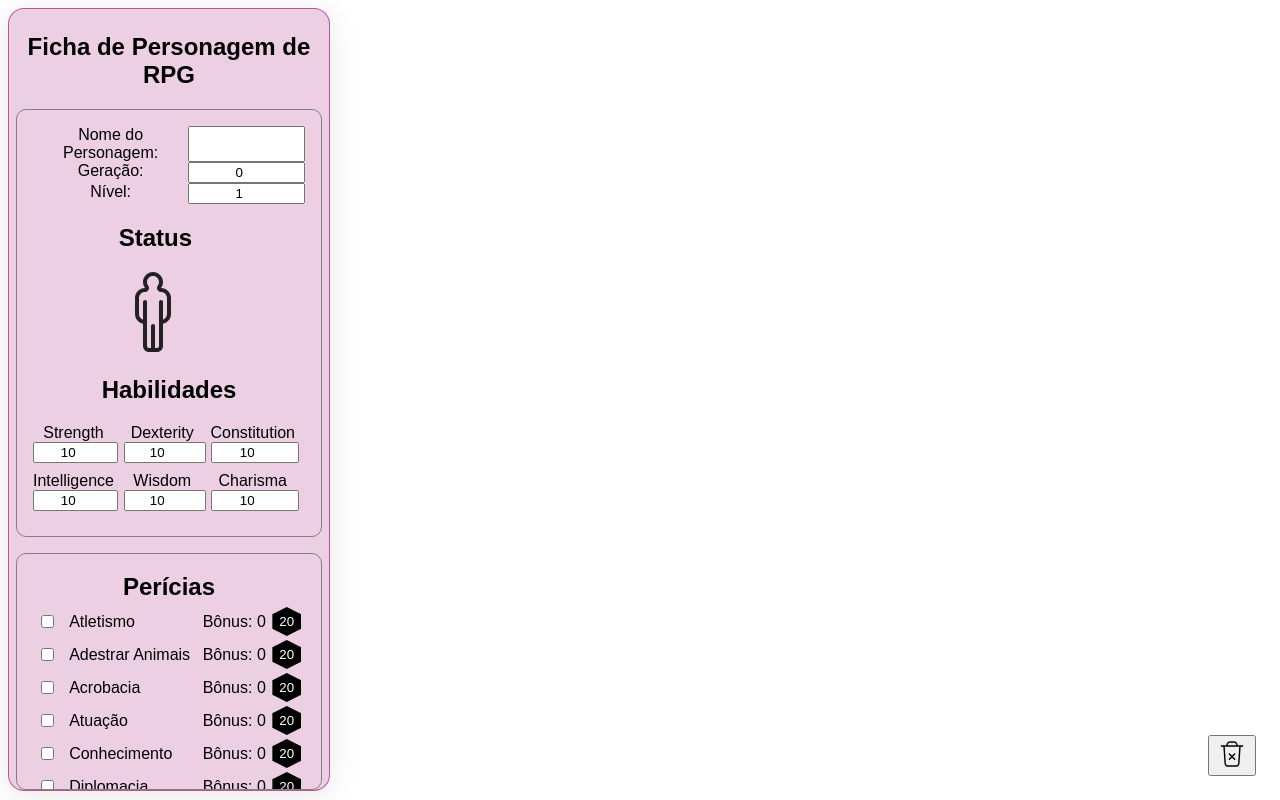
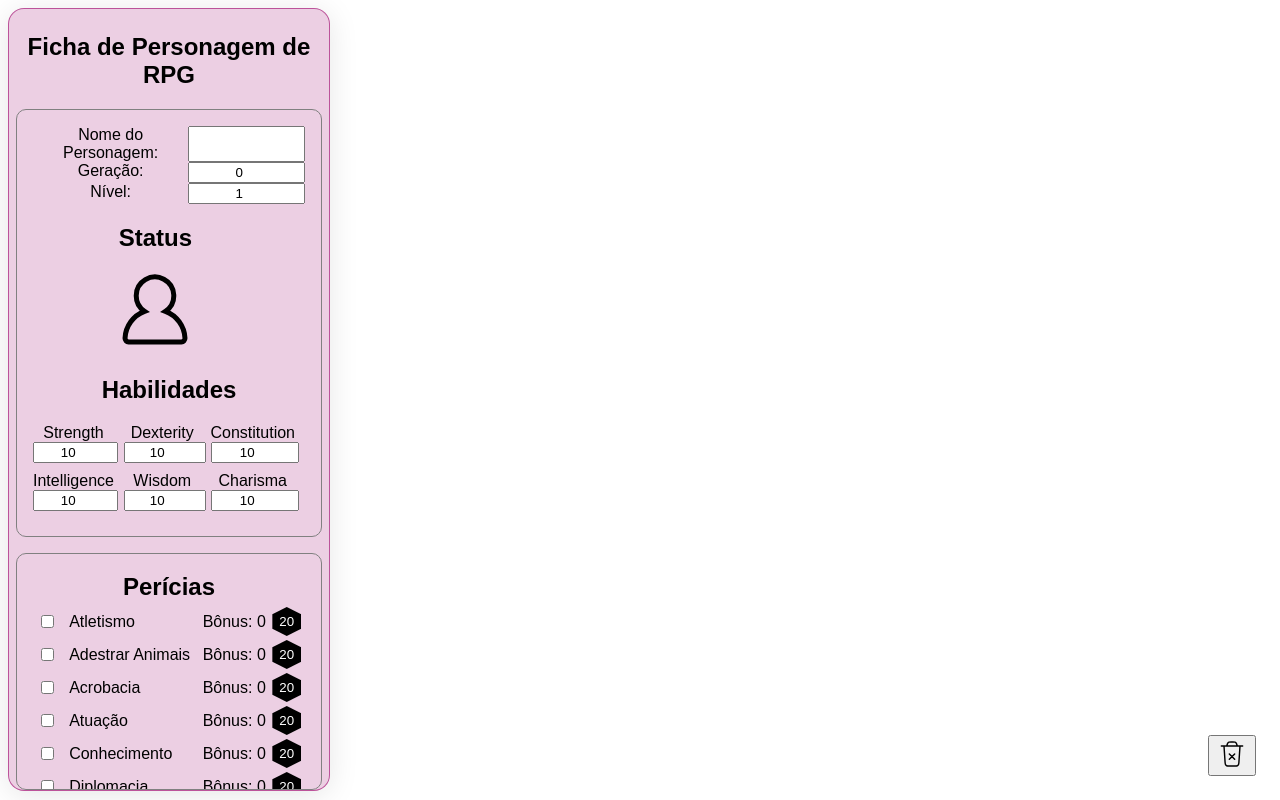
Before and after one commit to gmesmo/resonancerpg, a React (Create React App) app: page / in a window 1280 px wide. Built offline with nearby package versions, Linux system fonts and the light colour scheme.

Commit message:
Changes to be committed: 	modified:   debug.log 	modified:   src/components/Icons/Icons.jsx

```diff
--- a/src/components/Icons/Icons.jsx
+++ b/src/components/Icons/Icons.jsx
@@ -36,38 +36,17 @@ const Trash = (props) => {
 const Body = ({ current, max, size }) => {
   return (
     <svg
+      viewBox="0 0 16 16"
+      fill="none"
+      stroke="currentColor"
+      height={`${size}px`}
       width={`${size}px`}
-      height={`${size}px`}
-      viewBox="0 0 20.00 20.00"
-      version="1.1"
-      xmlns="http://www.w3.org/2000/svg"
-      fill="#000000"
     >
-      <g id="SVGRepo_bgCarrier" stroke-width="0"></g>
-      <g
-        id="SVGRepo_tracerCarrier"
-        strokeLinecap="round"
-        strokeLinejoin="round"
-      ></g>
-      <g id="SVGRepo_iconCarrier">
-        {" "}
-        <g id="layer1">
-          {" "}
-          <path
-            d="M 9.5 0 C 8.1252105 0 7 1.1252105 7 2.5 C 7 3.0633617 7.1940199 3.5807403 7.5117188 4 L 7.5 4 C 6.1252115 4 5 5.12521 5 6.5 L 5 10.5 C 5 11.702941 5.8636264 12.715051 7 12.949219 L 7 18.5 C 7 19.328427 7.6715729 20 8.5 20 L 10.5 20 C 11.328427 20 12 19.328427 12 18.5 L 12 12.949219 L 12.001953 12.949219 C 13.138233 12.715051 14 11.702941 14 10.5 L 14 6.5 C 14 5.12521 12.874789 4 11.5 4 L 11.488281 4 C 11.805982 3.5807403 12 3.0633617 12 2.5 C 12 1.1252105 10.87479 0 9.5 0 z M 9.5 1 C 10.33435 1 11 1.6656505 11 2.5 C 11 2.8417718 10.877896 3.1436223 10.71875 3.3574219 C 10.559605 3.5712214 10.488843 3.7827376 10.488281 4 C 10.488281 4.5522847 10.935996 5 11.488281 5 L 11.5 5 C 12.33435 5 13 5.66565 13 6.5 L 13 10.5 C 13 11.157682 12.583804 11.705514 12 11.910156 L 12 7.5 C 12 7.2238576 11.776142 7 11.5 7 C 11.223858 7 11 7.2238576 11 7.5 L 11 18.5 C 11 18.776142 10.776142 19 10.5 19 L 10 19 L 10 13.5 C 10 13.223858 9.7761424 13 9.5 13 C 9.2238576 13 9 13.223858 9 13.5 L 9 19 L 8.5 19 C 8.2238576 19 8 18.776142 8 18.5 L 8 7.5 C 8 7.2238576 7.7761424 7 7.5 7 C 7.2238576 7 7 7.2238576 7 7.5 L 7 11.910156 C 6.4161964 11.705514 6 11.157682 6 10.5 L 6 6.5 C 6 5.66565 6.6656505 5 7.5 5 L 7.5117188 5 C 8.0640035 5 8.5117188 4.5522847 8.5117188 4 C 8.5111565 3.7827376 8.4403749 3.5712202 8.28125 3.3574219 C 8.1221251 3.1436236 8 2.8417718 8 2.5 C 8 1.6656505 8.6656505 1 9.5 1 z "
-            // style={`fill:#222222; fill-opacity:1;  stroke-width:0.0002;`}
-
-            style={{
-              overflow: "hidden",
-              fill: "#222222",
-              fillOpacity: "1",
-              strokeWidth: ".0002",
-            }}
-          ></path>{" "}
-        </g>{" "}
-      </g>
+      <path d="M4.243 4.757a3.757 3.757 0 115.851 3.119 6.006 6.006 0 013.9 5.339.75.75 0 01-.715.784H2.721a.75.75 0 01-.714-.784 6.006 6.006 0 013.9-5.34 3.753 3.753 0 01-1.664-3.118z"></path>
     </svg>
   );
 };
 
 export { Trash, Body };
+
+// {`${size}px`}
```
Also changed, not shown: 1 other file (tests, documents, lock files or other folders).
